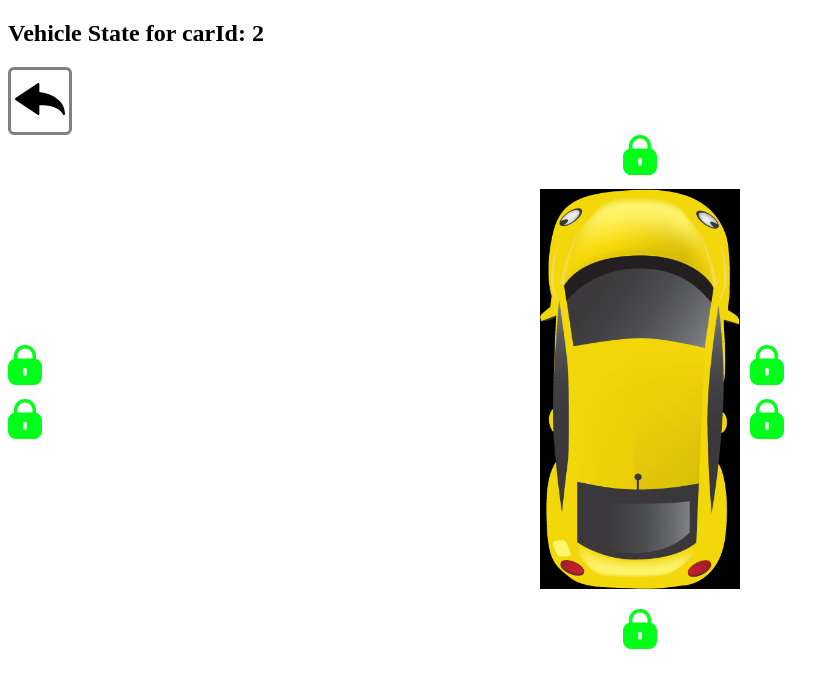
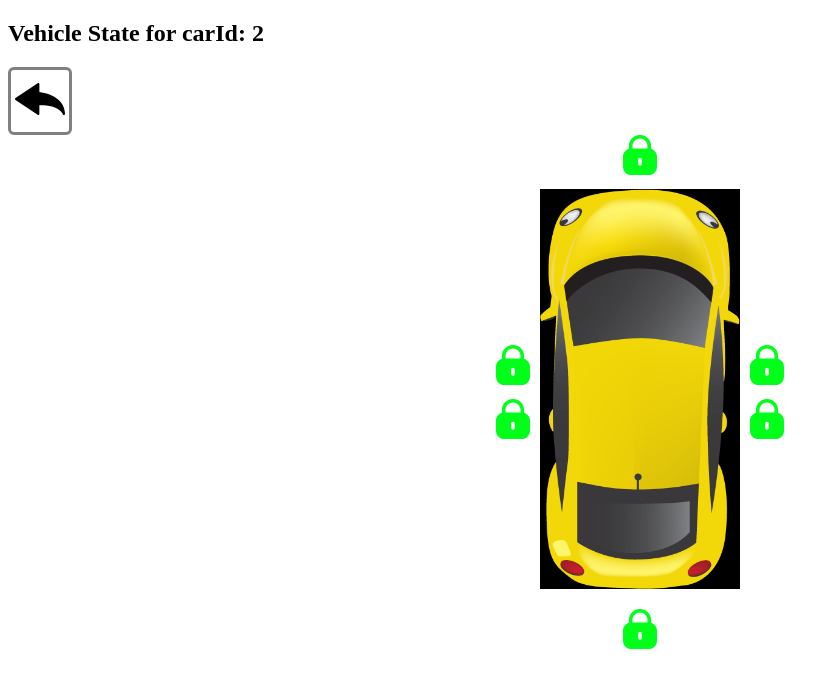
Before and after one commit to kappsegla/Remoteyourcar-1, a React (Create React App) app: page /lock in a window 1280 px wide. Shown: the top 688 px of the page, without its empty margins (0-839 px from the left). Built offline with nearby package versions, Linux system fonts and the light colour scheme; no server answers.

Commit message:
Fixes VehicleState.css driverside lock positions.

```diff
--- a/src/components/pages/VehicleState.css
+++ b/src/components/pages/VehicleState.css
@@ -14,6 +14,7 @@
     grid-column: 1;
     grid-row: 2;
     align-self: end;
+    justify-self:end;
 }
 
 .passengerDoor {
@@ -25,6 +26,7 @@
 .driverRearDoor {
     grid-column: 1;
     grid-row: 3;
+    justify-self:end;
 }
 
 .passengerRearDoor {
```
